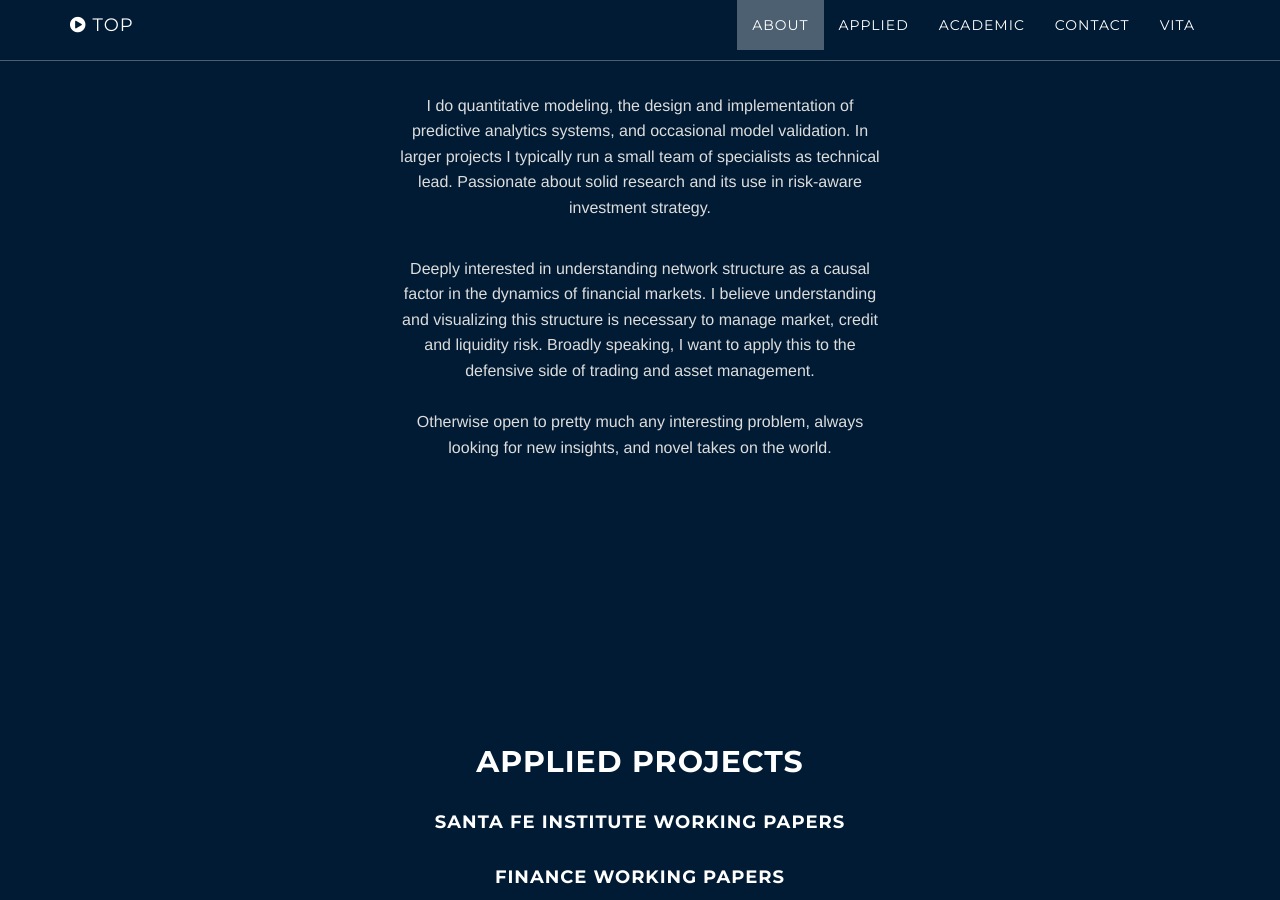
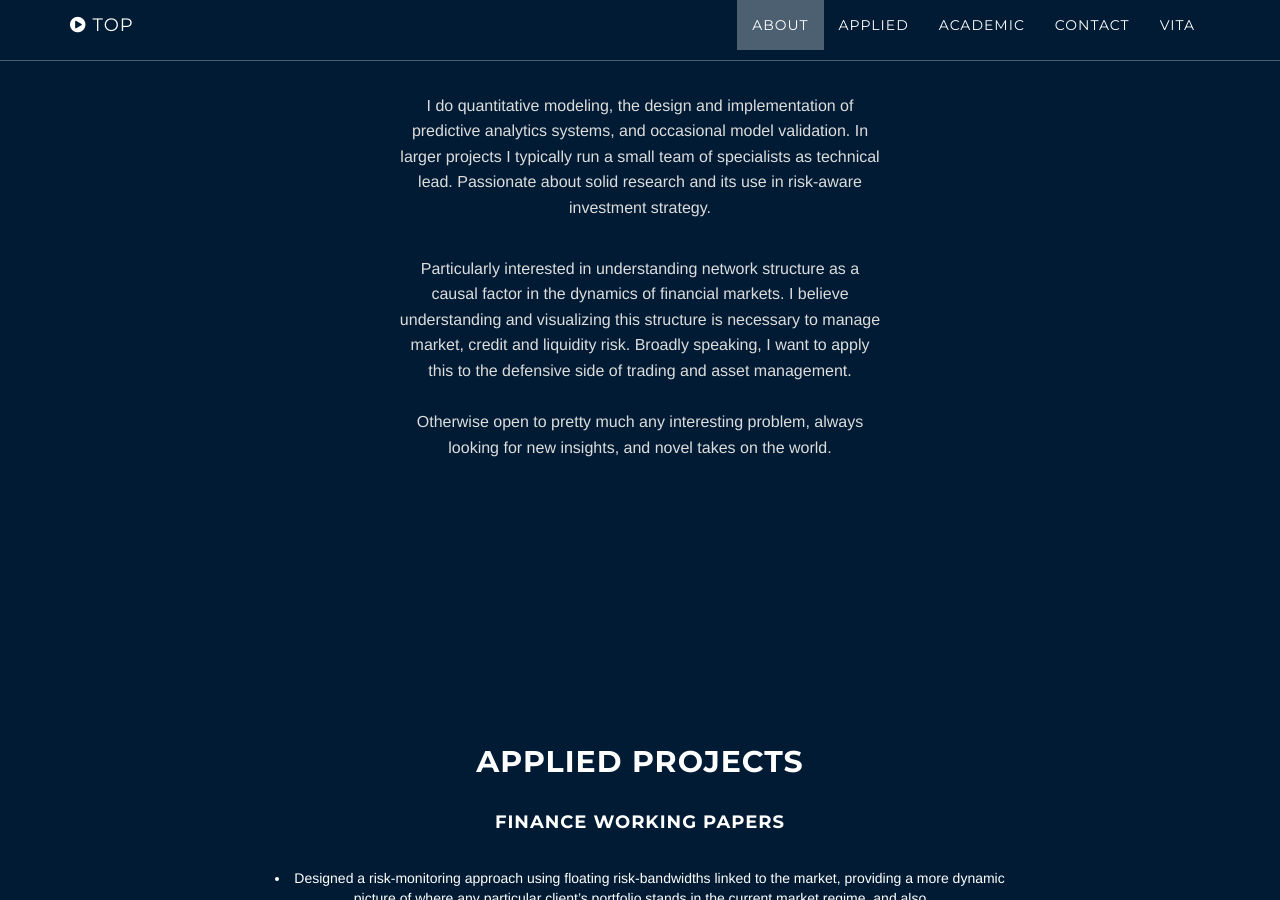
Before and after one commit to cjoverzijl/cjoverzijl.github.io, a Jekyll site: the page built from index.html, in a window 1280 px wide and 900 px high, scrolled down 821 px. Built offline with Jekyll 4.4.1, drawn with Linux system fonts in a browser that asks for light colours.

Commit message:
project page

```diff
--- a/_includes/about.html
+++ b/_includes/about.html
@@ -7,8 +7,11 @@
 <!--                    <p>Scientific, financial and engineering expertise, effectively communicated.<br> Interested in solving challenging problems that cross disciplines and borders.</p>
 -->
                     <p> Physicist, risk quant, and just a guy from the islands.
+
 <p>I do quantitative modeling, the design and implementation of predictive analytics systems, and occasional model validation. In larger projects I typically run a small team of specialists as technical lead. Passionate about solid research and its use in risk-aware investment strategy.
-<p>Deeply interested in understanding network structure as a causal factor in the dynamics of financial markets. I believe understanding and visualizing this structure is necessary to manage market, credit and liquidity risk. Broadly speaking, I want to apply this to the defensive side of trading and asset management.
+
+<p>Particularly interested in understanding network structure as a causal factor in the dynamics of financial markets. I believe understanding and visualizing this structure is necessary to manage market, credit and liquidity risk. Broadly speaking, I want to apply this to the defensive side of trading and asset management.
+
                     <br><br>
                     Otherwise open to pretty much any interesting problem, always looking for new insights, and novel takes on the world.</p>
                 </div>
--- a/_includes/projects2.html
+++ b/_includes/projects2.html
@@ -6,7 +6,8 @@
                     <p><a href="http://startbootstrap.com/template-overviews/grayscale/" class="btn btn-default btn-lg">Visit Download Page</a></p>
 -->
                 <h2>Applied Projects</h2>
-                <h4>Santa Fe Institute Working Papers</h4>
+<!---                                <h4>Santa Fe Institute Working Papers</h4>
+-->
                 <h4>Finance Working Papers</h4>
                 <div class="appl-list">
                     <li>Designed a risk-monitoring approach using floating risk-bandwidths linked to the market, providing a more dynamic picture of where any particular client’s portfolio stands in the current market regime, and also </li>
```
